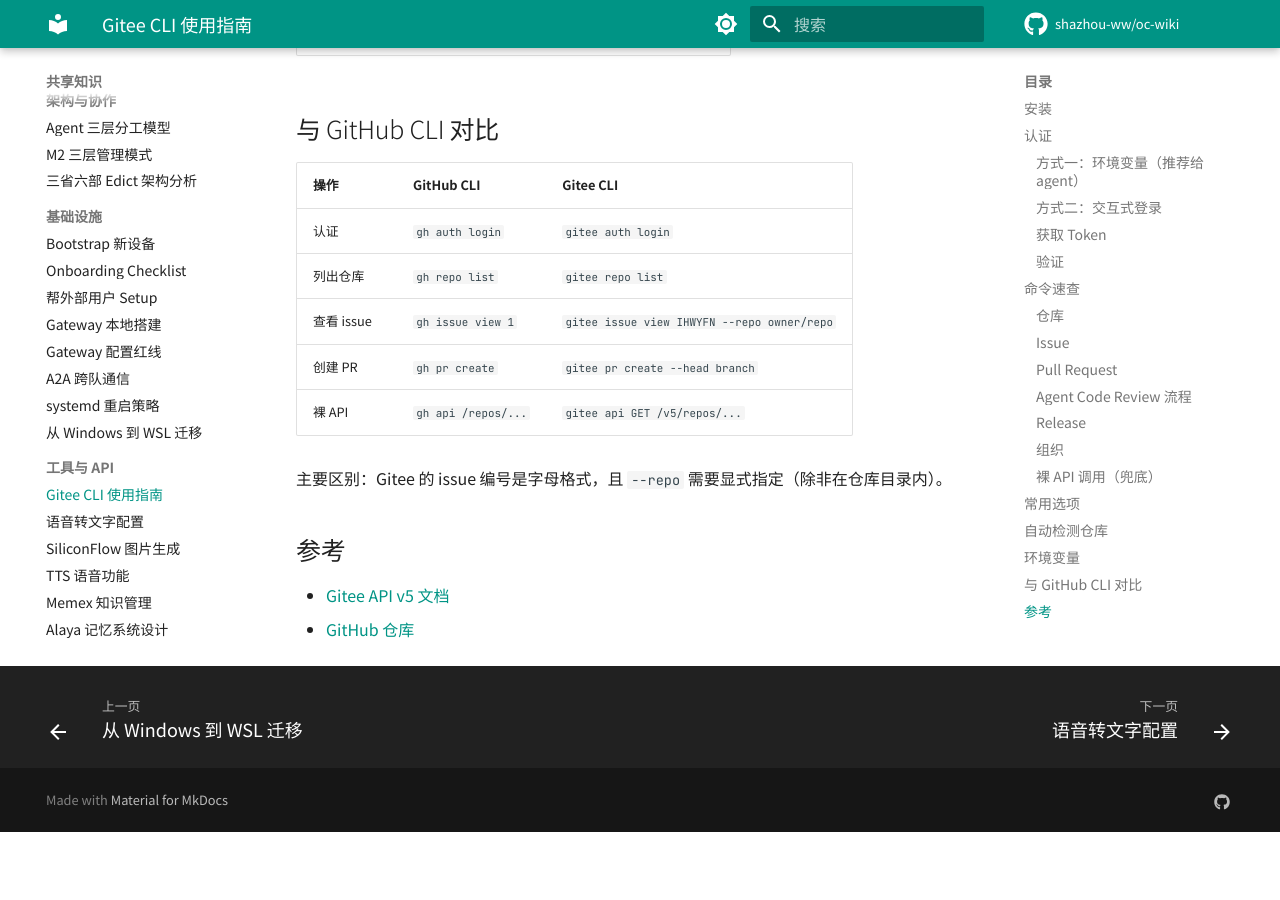
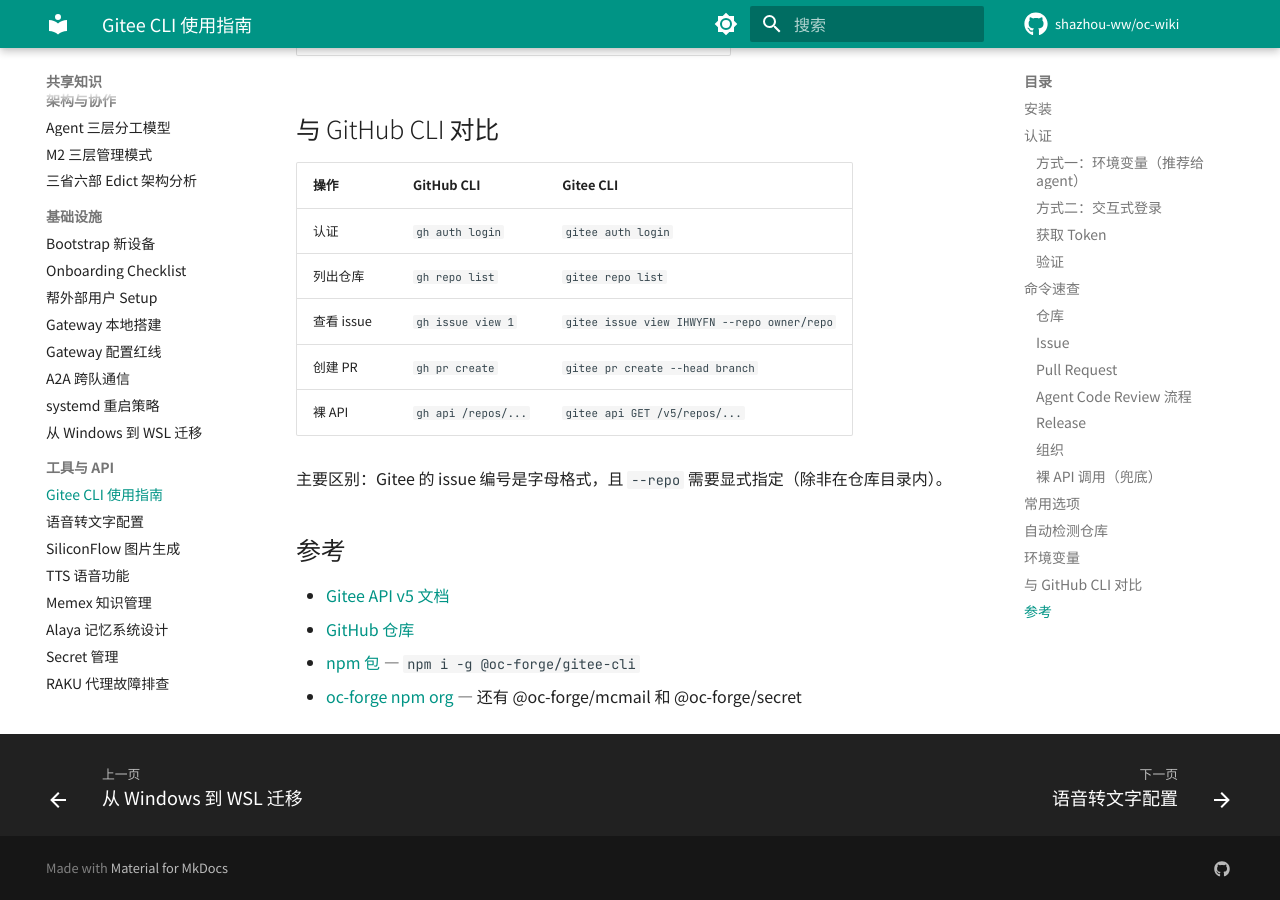
Before and after one commit to shazhou-ww/oc-wiki, an MkDocs documentation site: the page built from docs/shared/gitee-cli-guide.md, in a window 1280 px wide and 900 px high, scrolled down 3582 px. Built offline with MkDocs 1.6.1 and Material for MkDocs 9.7.7, drawn with Linux system fonts in a browser that asks for light colours; comment, search, counter and statistics services are not loaded; before the commit the page ends 4414 px from its top, so only the background shows below that.

Commit message:
docs: add npm install info to gitee-cli guide

```diff
--- a/docs/shared/gitee-cli-guide.md
+++ b/docs/shared/gitee-cli-guide.md
@@ -177,3 +177,5 @@ gitee issue list  # 自动检测为 mitsein/mitsein
 
 - [Gitee API v5 文档](https://gitee.com/api/v5/swagger)
 - [GitHub 仓库](https://github.com/shazhou-ww/gitee-cli)
+- [npm 包](https://www.npmjs.com/package/@oc-forge/gitee-cli) — `npm i -g @oc-forge/gitee-cli`
+- [oc-forge npm org](https://www.npmjs.com/org/oc-forge) — 还有 @oc-forge/mcmail 和 @oc-forge/secret
```
